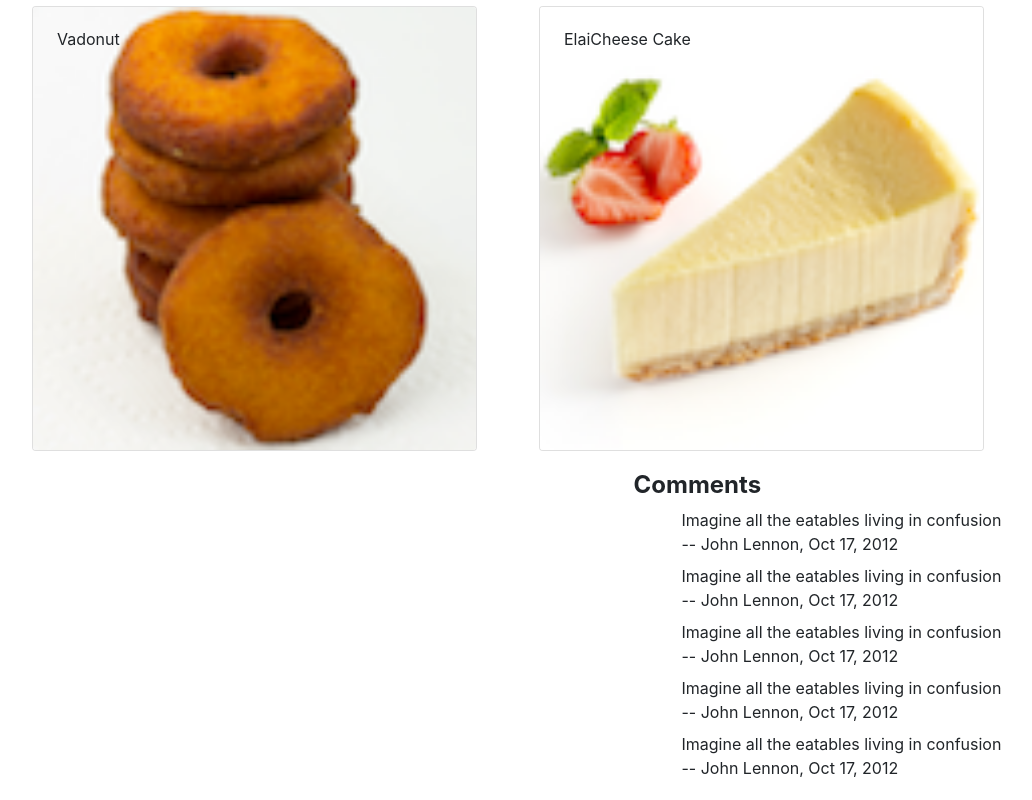
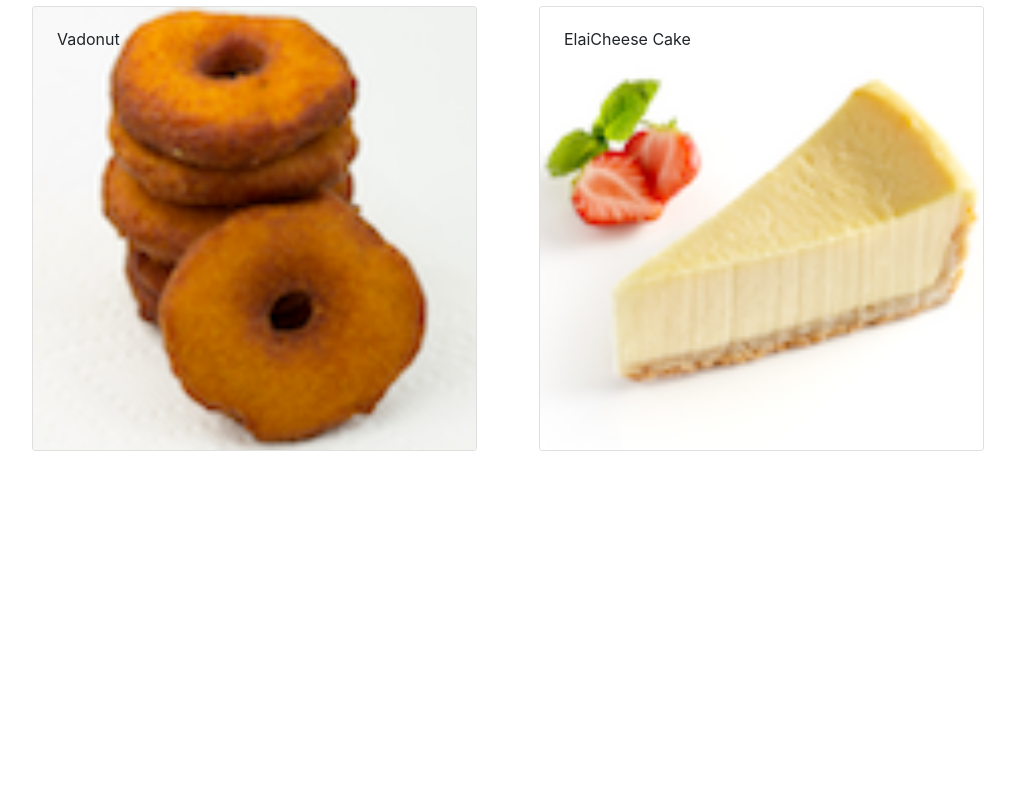
Before and after one commit to anantakrroy/confusionReactApp, a React (Create React App) app: page / in a window 1280 px wide. Shown: the part 543-1343 px from the top of the page, without its empty margins (69-1101 px from the left). After the commit the page ends 1018 px from the top, so only its background shows below. Built offline with nearby package versions, Linux system fonts and the light colour scheme.

Commit message:
Refactor dish detail component

```diff
--- a/src/components/DishDetailComponent.js
+++ b/src/components/DishDetailComponent.js
@@ -29,16 +29,21 @@ class DishDetail extends Component {
     }
 
     renderComments(comments) {
-        console.log('Render Comments ---- DishDetail');
-        if (comments !== null) {
-            return comments.map((comment) => {
+        const commentList = comments.map((comment) => {
             return (
                 <li key={comment.id} className='list-unstyled m-2'>
                     <div>{comment.comment}</div>
                     <div>-- {comment.user}, {comment.date}</div>
                 </li>
             )
-            })
+        });
+        if (comments !== null && this.props.dish !== null) {
+            return (
+                <div>
+                    <h4><strong>Comments</strong></h4>
+                    <ul>{commentList}</ul>
+                </div>
+            )
         } else {
             return (<div></div>)
         }
@@ -54,8 +59,7 @@ class DishDetail extends Component {
                 <div className='row d-flex justify-content-around'>
                     <div className='col-12 col-md-5 m-1'>{this.renderDish(dish)}</div>
                     <div className='col-12 col-md-5 m-1'>
-                        <h4><strong>Comments</strong></h4>
-                        <ul>{this.renderComments(comments)}</ul>
+                        {this.renderComments(comments)}
                     </div>
                 </div>
             </div>
```
Lines whose indentation alone changed are shown as unchanged.
